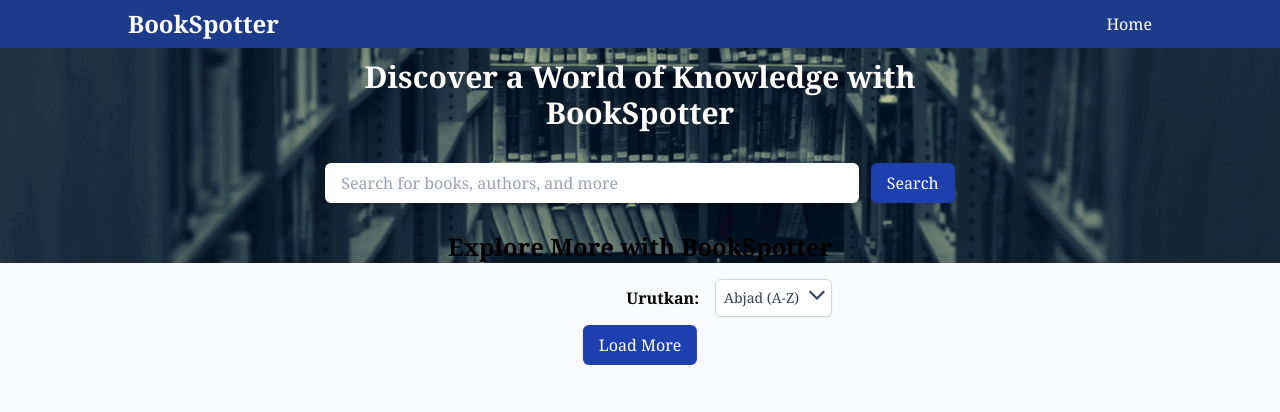
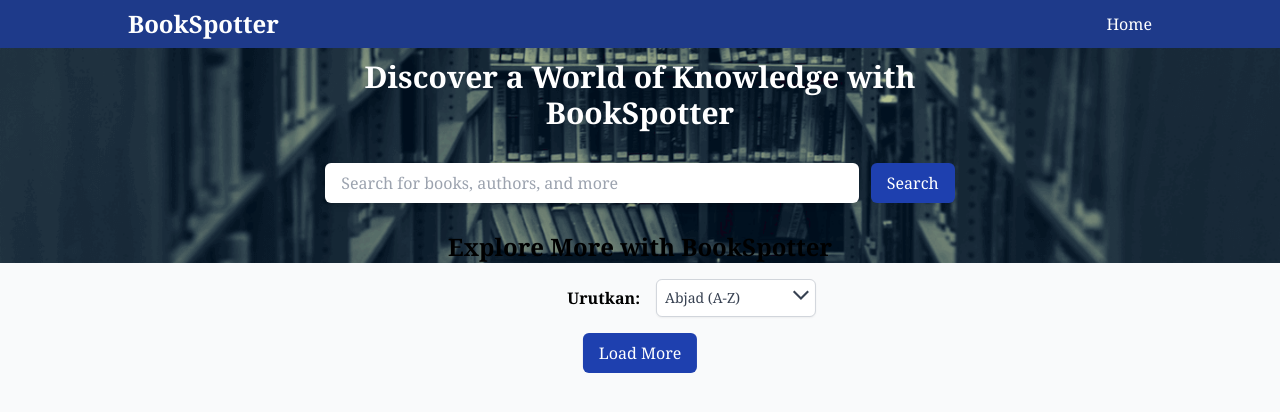
Before and after one commit to rysujana/bookspotter, a Django app: template core/templates/home.html in a window 1280 px wide. Shown: the top 412 px of the page. Run offline with Django 5.2, Linux system fonts and the light colour scheme; the template is opened without the code that fills it, so the values that code supplies are empty; some libraries are stand-ins or nearby versions.

Commit message:
fix sort button

```diff
--- a/core/templates/home.html
+++ b/core/templates/home.html
@@ -31,14 +31,14 @@
          <h2 class="text-2xl font-semibold mb-4 text-center">Explore More with BookSpotter</h2>
          <div class="flex justify-end items-center">
             <h6 class="font-semibold mr-4">Urutkan:</h6>
-            <div x-data="{ open: false }" class="relative inline-block text-left">
-               <button @click="open = !open" class="inline-flex justify-center items-center p-2 border border-gray-300 rounded-md shadow-sm text-sm font-medium text-gray-700 bg-white hover:bg-gray-50 focus:outline-none focus:ring focus:border-blue-300 focus:ring-blue-200 active:bg-gray-200 active:text-gray-800 transition ease-in-out duration-150">
+            <div x-data="{ open: false }" class="relative inline-block text-left mr-4">
+               <button @click="open = !open" class="w-40 inline-flex justify-between items-center p-2 border border-gray-300 rounded-md shadow-sm text-sm font-medium text-gray-700 bg-white hover:bg-gray-50 focus:outline-none focus:ring focus:border-blue-300 focus:ring-blue-200 active:bg-gray-200 active:text-gray-800 transition ease-in-out duration-150">
                   Abjad (A-Z)
                   <svg class="-mr-1 ml-2 h-5 w-5" fill="currentColor" viewBox="0 0 20 20" xmlns="http://www.w3.org/2000/svg">
                      <path fill-rule="evenodd" d="M10 12l-8-8 1.5-1.5L10 9l6.5-6.5L18 4l-8 8z" clip-rule="evenodd" />
                   </svg>
                </button>
-               <div x-show="open" class="origin-top-right absolute right-0 mt-2 w-56 rounded-md shadow-lg bg-white ring-1 ring-black ring-opacity-5">
+               <div x-show="open" class="origin-top-right absolute right-0 mt-2 w-40 rounded-md shadow-lg bg-white ring-1 ring-black ring-opacity-5">
                   <div class="py-1">
                      <a @click="open = false" href="#" class="block px-4 py-2 text-sm text-gray-700 hover:bg-gray-100">Ascending</a>
                      <a @click="open = false" href="#" class="block px-4 py-2 text-sm text-gray-700 hover:bg-gray-100">Descending</a>
@@ -46,7 +46,7 @@
                </div>
             </div>
          </div>
-         <div class="flex justify-center flex-wrap" id="book-container">
+         <div class="flex justify-center flex-wrap mt-2" id="book-container">
             {% for book in books %}
             <div class="w-full sm:w-1/2 md:w-1/3 lg:w-1/4 xl:w-1/4 p-4 hover:scale-110 hover:shadow-md duration-500">
                <div class="card">
```
